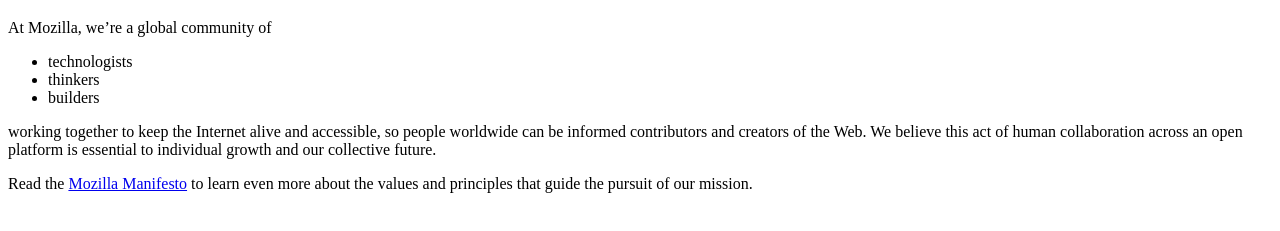
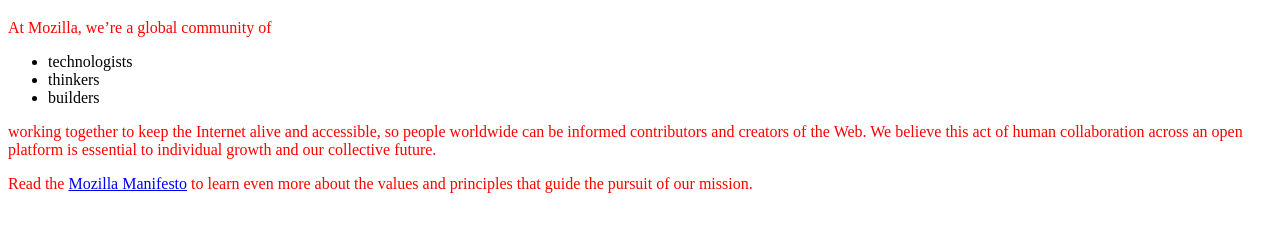
Before and after one commit to code4policy-archive/mozilla-website-rodrigo-ptf, a plain HTML site: page index.html in a window 1280 px wide. Shown: the part 61-292 px from the top of the page. Drawn offline with Linux system fonts and the light colour scheme.

Commit message:
make paragraphs red

```diff
--- a/index.html
+++ b/index.html
@@ -4,6 +4,9 @@
     <meta charset="utf-8">
     <meta name="viewport" content="width=device-width, initial-scale=1">
     <title></title>
+
+    <link href="style.css" rel="stylesheet">
+
 </head>
 <body>
     <!-- This is the title -->
--- /dev/null
+++ b/style.css
@@ -0,0 +1,3 @@
+p {
+  color: red;
+}
```
